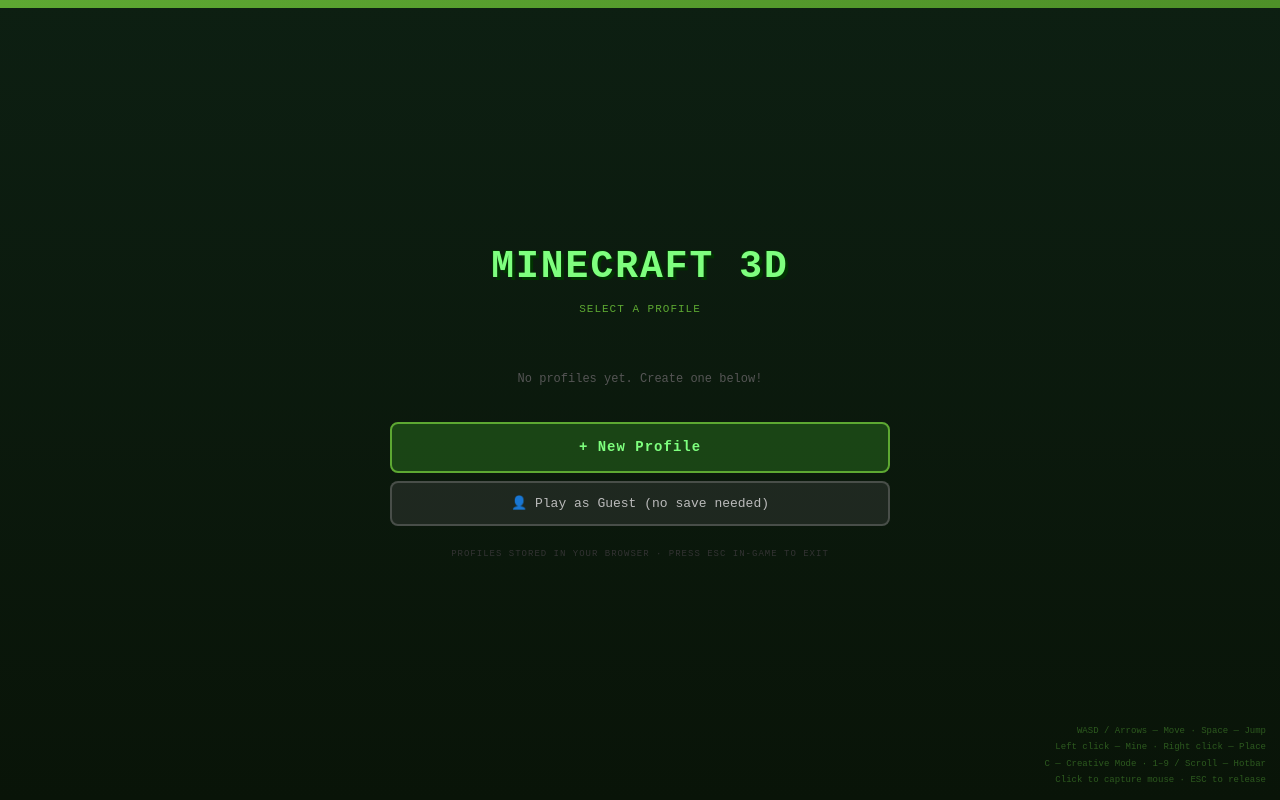
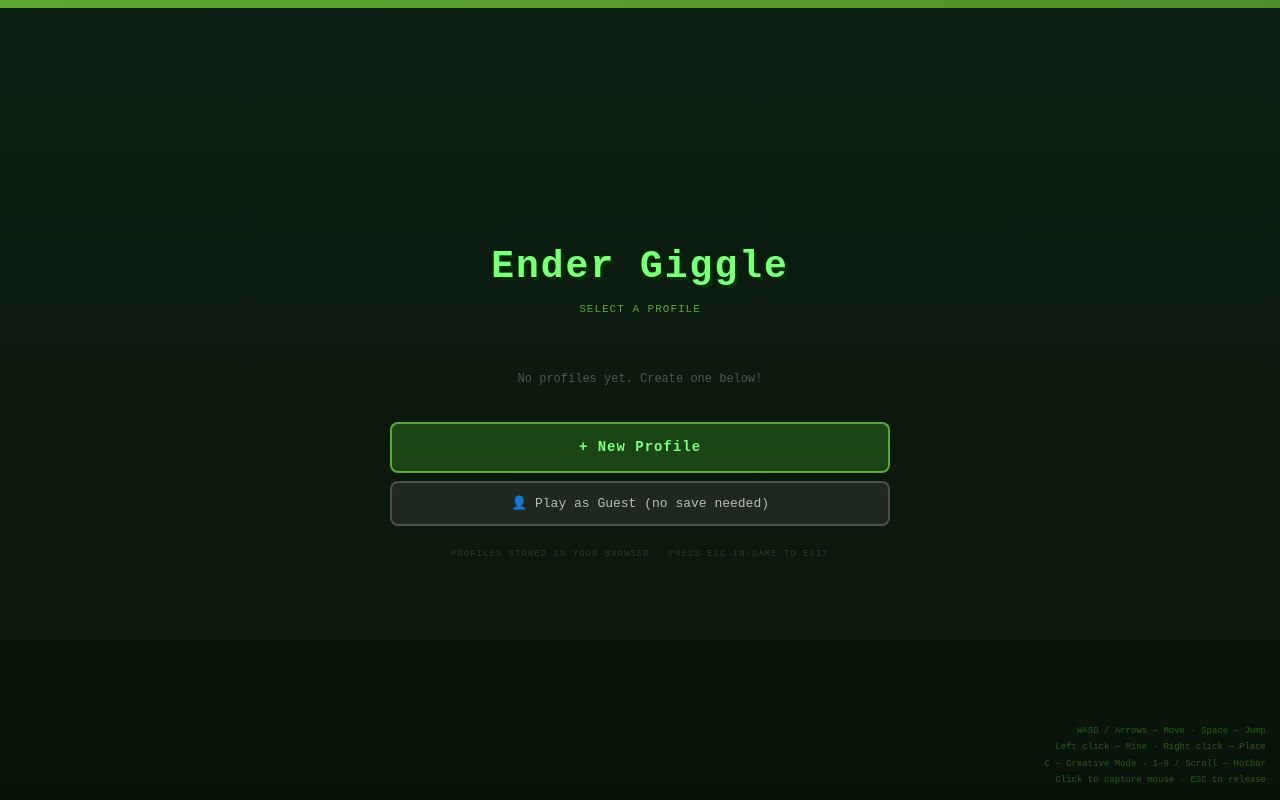
Before and after one commit to 12341234ai/ender, a React (Vite) app in the folder artifacts/minecraft-2d/: page / in a window 1280 px wide. Built offline with nearby package versions, Linux system fonts and the light colour scheme.

Commit message:
Update ProfileScreen.tsx

```diff
--- a/artifacts/minecraft-2d/src/ProfileScreen.tsx
+++ b/artifacts/minecraft-2d/src/ProfileScreen.tsx
@@ -58,7 +58,7 @@ export default function ProfileScreen({ onSelect }: { onSelect: (p: Profile) =>
       {/* Title */}
       <div style={{ marginBottom:32,textAlign:"center" }}>
         <div style={{ fontSize:"clamp(18px,4vw,38px)",fontWeight:"bold",color:"#7eff7e",textShadow:"3px 3px 0 #003300,-1px -1px 0 #003300",letterSpacing:2 }}>
-          MINECRAFT 3D
+          Ender Giggle
         </div>
         <div style={{ color:"#5da832",fontSize:11,marginTop:6,letterSpacing:1 }}>SELECT A PROFILE</div>
       </div>
```
